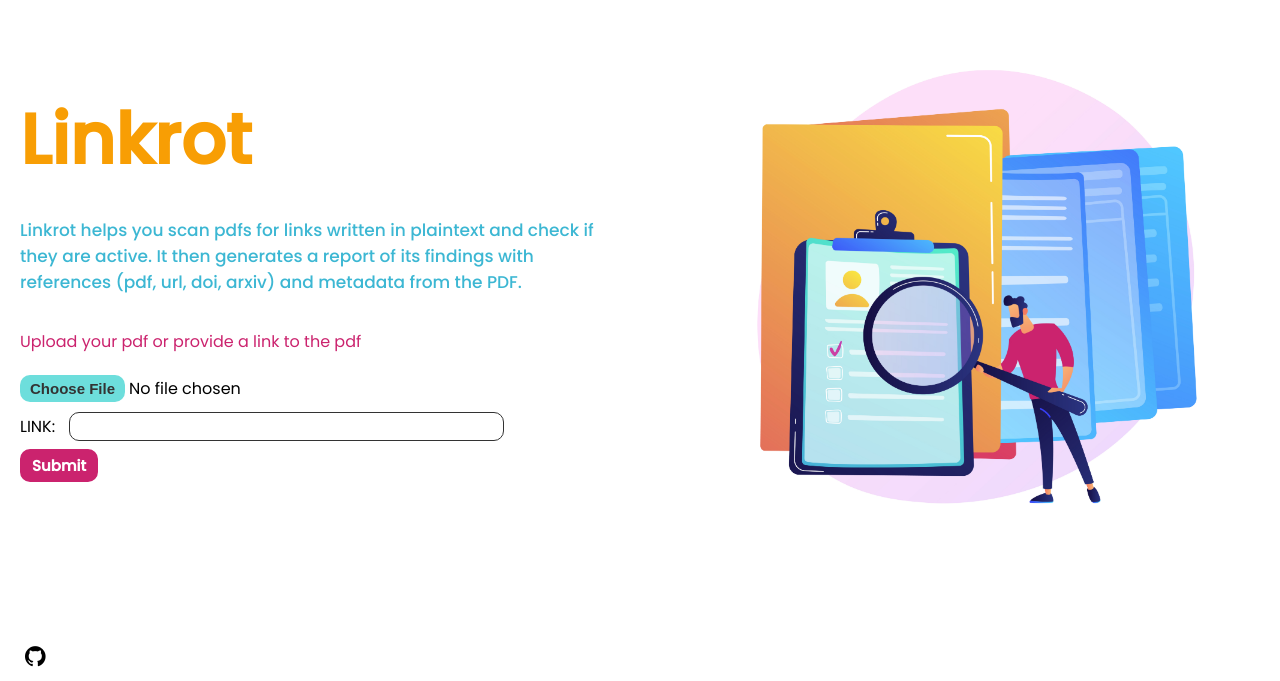
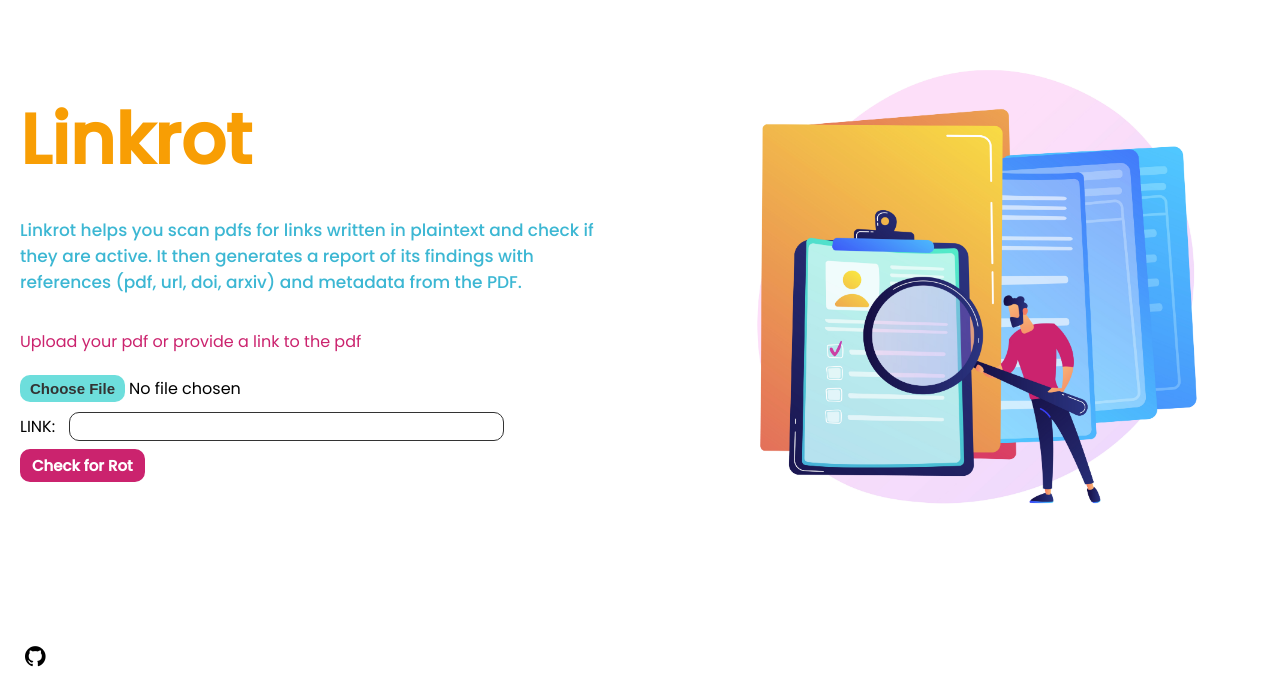
Before and after one commit to rottingresearch/rottingresearch, a Flask app: page / in a window 1280 px wide. Shown: the part 100-781 px from the top of the page. Run offline with Flask 2, Linux system fonts and the light colour scheme.

Commit message:
Changing Submit Button Text

```diff
--- a/templates/upload.html
+++ b/templates/upload.html
@@ -111,7 +111,7 @@
               name="text"
                 autocomplete="off"
             /></br>
-              <input type="submit" value="Submit">
+              <input type="submit" value="Check for Rot">
 						</p>
 					</dl>
 				</form>
```
